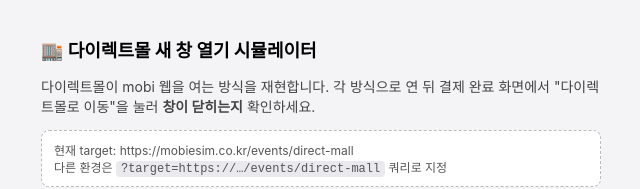
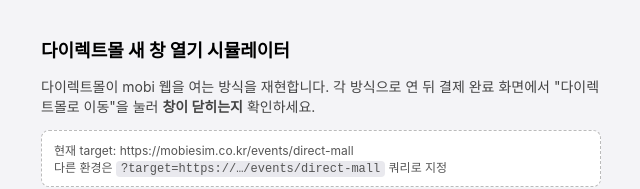
Before and after one commit to Lee-Young-Jae/direct-mall-sim, a plain HTML site: page index.html in a window 1280 px wide. Shown: the top 189 px of the page, without its empty margins (319-959 px from the left). Drawn offline with Linux system fonts and the light colour scheme.

Commit message:
Update index.html

```diff
--- a/index.html
+++ b/index.html
@@ -19,7 +19,7 @@
 </style>
 </head>
 <body>
-<h1>🏬 다이렉트몰 새 창 열기 시뮬레이터</h1>
+<h1>다이렉트몰 새 창 열기 시뮬레이터</h1>
 <p>다이렉트몰이 mobi 웹을 여는 방식을 재현합니다. 각 방식으로 연 뒤 결제 완료 화면에서
 "다이렉트몰로 이동"을 눌러 <b>창이 닫히는지</b> 확인하세요.</p>
 
```
